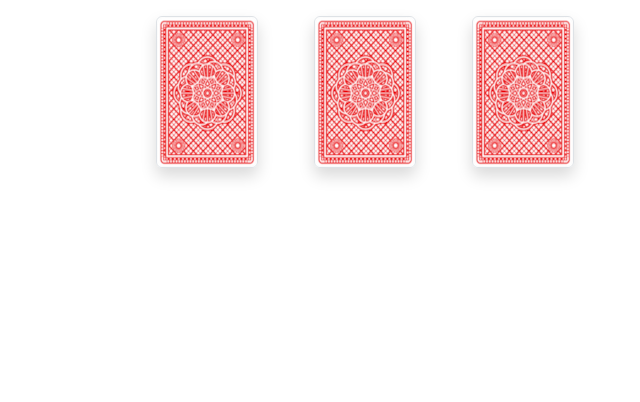
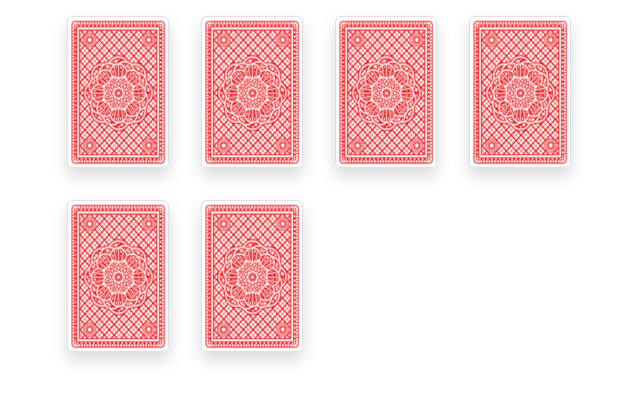
Before and after one commit to ccozad/games-for-children, a Vue app in the folder app/: page / in a window 1280 px wide. Shown: the top 402 px of the page, without its empty margins (275-915 px from the left). Built offline with nearby package versions, Linux system fonts and the light colour scheme; the HTML template or start-up script is replaced by a standard one.

Commit message:
Fix alignment, shuffle the deck

```diff
--- a/app/src/assets/base.css
+++ b/app/src/assets/base.css
@@ -1,25 +1,5 @@
 /* color palette from <https://github.com/vuejs/theme> */
-:root {
-  --vt-c-white: #ffffff;
-  --vt-c-white-soft: #f8f8f8;
-  --vt-c-white-mute: #f2f2f2;
 
-  --vt-c-black: #181818;
-  --vt-c-black-soft: #222222;
-  --vt-c-black-mute: #282828;
-
-  --vt-c-indigo: #2c3e50;
-
-  --vt-c-divider-light-1: rgba(60, 60, 60, 0.29);
-  --vt-c-divider-light-2: rgba(60, 60, 60, 0.12);
-  --vt-c-divider-dark-1: rgba(84, 84, 84, 0.65);
-  --vt-c-divider-dark-2: rgba(84, 84, 84, 0.48);
-
-  --vt-c-text-light-1: var(--vt-c-indigo);
-  --vt-c-text-light-2: rgba(60, 60, 60, 0.66);
-  --vt-c-text-dark-1: var(--vt-c-white);
-  --vt-c-text-dark-2: rgba(235, 235, 235, 0.64);
-}
 
 /* semantic color variables for this project */
 :root {
--- a/app/src/components/board.vue
+++ b/app/src/components/board.vue
@@ -30,6 +30,13 @@ const cards = ref([
     }*/
 ]);
 
+var memoryCards = ref([]);
+const cards1 = JSON.parse(JSON.stringify(cards.value)); //Deep copy to avoid reference issues
+const cards2 = JSON.parse(JSON.stringify(cards.value)); //Deep copy to avoid reference issues
+memoryCards.value = memoryCards.value.concat(cards1, cards2); //Duplicate cards by value
+// Shuffle the cards
+memoryCards.value.sort(() => Math.random() - 0.5);
+
 const flipCard = (card) => {
     card.isFlipped = true;
 };
@@ -38,12 +45,10 @@ const flipCard = (card) => {
 <template>
     <div class="row">
         <div class="col-md-6 col-lg-6 col-xl-6 mx-auto">
-            <div class="row justify-content-md-center">
-                <div v-for="card in cards" class="col-auto m-3 flip-container" :class="{ 'flipped': card.isFlipped }" @click="flipCard(card)">
-                    <div class="memorycard">
-                        <div class="front border rounded shadow"><img width="100" height="150" src="/images/cardback.png"></div>
-                        <div class="back border rounded  shadow"><img width="100" height="150" :src="'/images/' + card.img"></div>
-                    </div>
+            <div class="row gx-0">
+                <div v-for="card in memoryCards" class="col-auto m-3 flip-container" :class="{ 'flipped': card.isFlipped }" @click="flipCard(card)">
+                    <div class="front border rounded shadow"><img width="100" height="150" src="/images/cardback.png"></div>
+                    <div class="back border rounded shadow"><img width="100" height="150" :src="'/images/' + card.img"></div>
                 </div>
             </div>
         </div>
@@ -78,7 +83,6 @@ const flipCard = (card) => {
     transform-style: preserve-3d;
     top: 0;
     left: 0;
-    width: 100%;
 }
 
 .back {
@@ -96,6 +100,7 @@ const flipCard = (card) => {
     -o-transform: rotateY(0deg);
     -ms-transform: rotateY(0deg);
     transform: rotateY(0deg);
+    justify-content: center;
 }
 
 .flip-container.flipped .front {
@@ -104,5 +109,6 @@ const flipCard = (card) => {
     -o-transform: rotateY(180deg);
     -ms-transform: rotateY(180deg);
     transform: rotateY(180deg);
+    justify-content: center;
 }
 </style>
```
Also changed, not shown: app/public/images/banana.jpg, app/public/images/orange.jpg.
